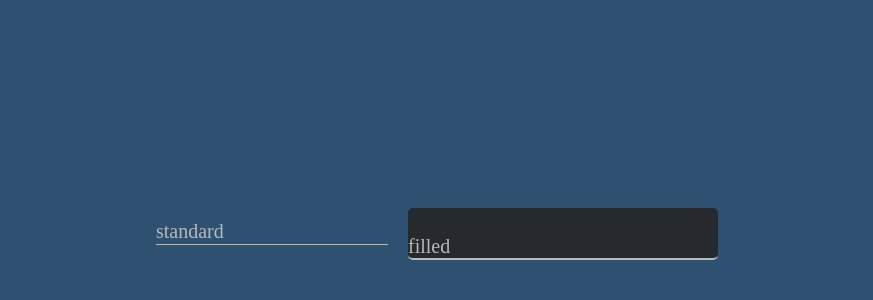
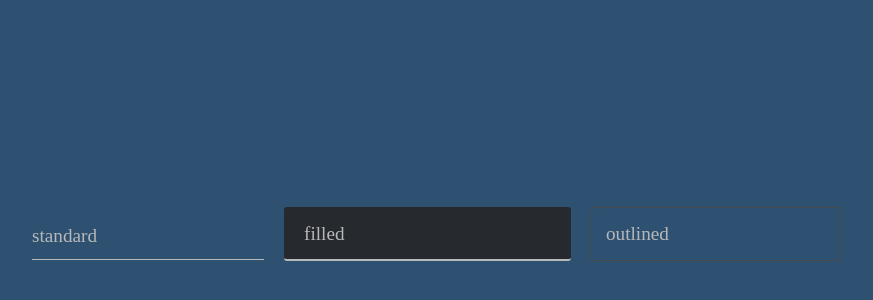
Before and after one commit to f1k13/UI-KIT, a React (Vite) app: page / in a window 1280 px wide. Shown: the part 174-474 px from the top of the page, without its empty margins (203-1076 px from the left). Built offline with nearby package versions, Linux system fonts and the light colour scheme; the HTML template or start-up script is replaced by a standard one.

Commit message:
feat: add styles to variant button

```diff
--- a/src/App.tsx
+++ b/src/App.tsx
@@ -6,6 +6,7 @@ const App = () => {
     <div className="root">
       <TextField variant="standard" label="standard"></TextField>
       <TextField variant="filled" label="filled"></TextField>
+      <TextField variant="outlined" label="outlined"></TextField>
     </div>
   );
 };
--- a/src/components/text-field/text-field.module.scss
+++ b/src/components/text-field/text-field.module.scss
@@ -2,17 +2,18 @@
 @import "../../styles/mixins.scss";
 
 .root {
-  padding: 0;
   outline: none;
   border: none;
   font-size: 18px;
   transition: all 0.2s linear;
+  height: 50px;
 }
 
 .standard {
   background: none;
   border-bottom: 1px solid #b8b9ba;
   color: #ffff;
+  padding: 0;
   font-size: 18px;
   &:hover {
     border-bottom: 1px solid #e2e2e2;
@@ -22,31 +23,28 @@
   }
 }
 
-//.wrap .standard:focus + label {
-//  transform: translateY(-20px);
-//  color: $main;
-//}
-
 .label {
   color: #b7b8b9;
   font-size: 20px;
   pointer-events: none;
   transition: 0.2s linear;
+  border: none;
 }
 
-
-.labelActive {
+.standard.labelActive {
   position: absolute;
   color: $mainHover;
-  font-size: 0.8rem;
+  margin-bottom: 15px;
+  font-size: 0.9rem;
   bottom: 1.2rem;
   left: 0;
 }
 
-.labelInactive {
+.standard.labelInactive {
   position: absolute;
-  bottom: 2px;
+  bottom: 0.8rem;
   left: 0;
+  font-size: 1.2rem;
 }
 
 .wrap {
@@ -56,16 +54,71 @@
 .filled {
   background-color: #26292d;
   border-bottom: 2px solid #b8b9ba;
-  font-size: 24px;
+  font-size: 20px;
   color: #ffff;
-  border-radius: 5px;
+  border-radius: 3px;
   outline: none;
-  height: 50px;
+  padding-left: 20px;
   &:hover {
-    border-bottom: 1px solid #e2e2e2;
+    border-bottom: 2px solid #e2e2e2;
     background-color: #42464d;
   }
   &:focus {
-    border-bottom: 1px solid #66b2ff;
+    border-bottom: 2px solid #66b2ff;
   }
 }
+
+.filled.labelActive {
+  border: none;
+  background: none;
+  position: absolute;
+  color: $mainHover;
+  margin-bottom: 15px;
+  font-size: 0.9rem;
+  bottom: 1.2rem;
+  left: 0;
+}
+
+.filled.labelInactive {
+  border: none;
+  background: none;
+  position: absolute;
+  bottom: 1rem;
+  font-size: 1.2rem;
+  left: 0;
+  color: #b7b8b9;
+}
+
+.outlined {
+  background-color: transparent;
+  border: 1px solid #474a4d;
+  border-radius: 3px;
+  color: #fff;
+  padding-left: 15px;
+  &:hover {
+    border: 1px solid #7f8489;
+  }
+  &:focus {
+    border: 1px solid #66b2ff;
+  }
+}
+.outlined.labelActive {
+  border: none;
+  background: none;
+  position: absolute;
+  color: $mainHover;
+  margin-bottom: 15px;
+  font-size: 0.9rem;
+  bottom: 2.5rem;
+  left: 0;
+}
+
+.outlined.labelInactive {
+  border: none;
+  background: none;
+  position: absolute;
+  bottom: 1rem;
+  font-size: 1.2rem;
+  left: 0;
+  color: #b7b8b9;
+}
--- a/src/components/text-field/text-field.tsx
+++ b/src/components/text-field/text-field.tsx
@@ -18,7 +18,7 @@ const TextField = ({
   onFocus?: () => void;
 }) => {
   const [value, setValue] = useState<string>(defaultValue || "");
-  const [isFocus, setIsFocus] = useState<boolean>(false)
+  const [isFocus, setIsFocus] = useState<boolean>(false);
   const handleChange = (e: ChangeEvent<HTMLInputElement>) => {
     if (onChange) {
       onChange(e.target.value);
@@ -27,15 +27,21 @@ const TextField = ({
   };
 
   const handleFocus = () => {
-    onFocus && onFocus()
-    setIsFocus(true)
-  }
+    onFocus && onFocus();
+    setIsFocus(true);
+  };
 
   const handleBlur = () => {
-    setIsFocus(false)
-  }
+    setIsFocus(false);
+  };
 
-  const labelStyles = `${styles.label} ${isFocus ? styles.labelActive : value ? styles.labelActive : styles.labelInactive}`
+  const labelStyles = `${styles[variant]} ${styles.label}  ${
+    isFocus
+      ? styles.labelActive
+      : value
+      ? styles.labelActive
+      : styles.labelInactive
+  }`;
 
   return (
     <div className={styles.wrap}>
```
